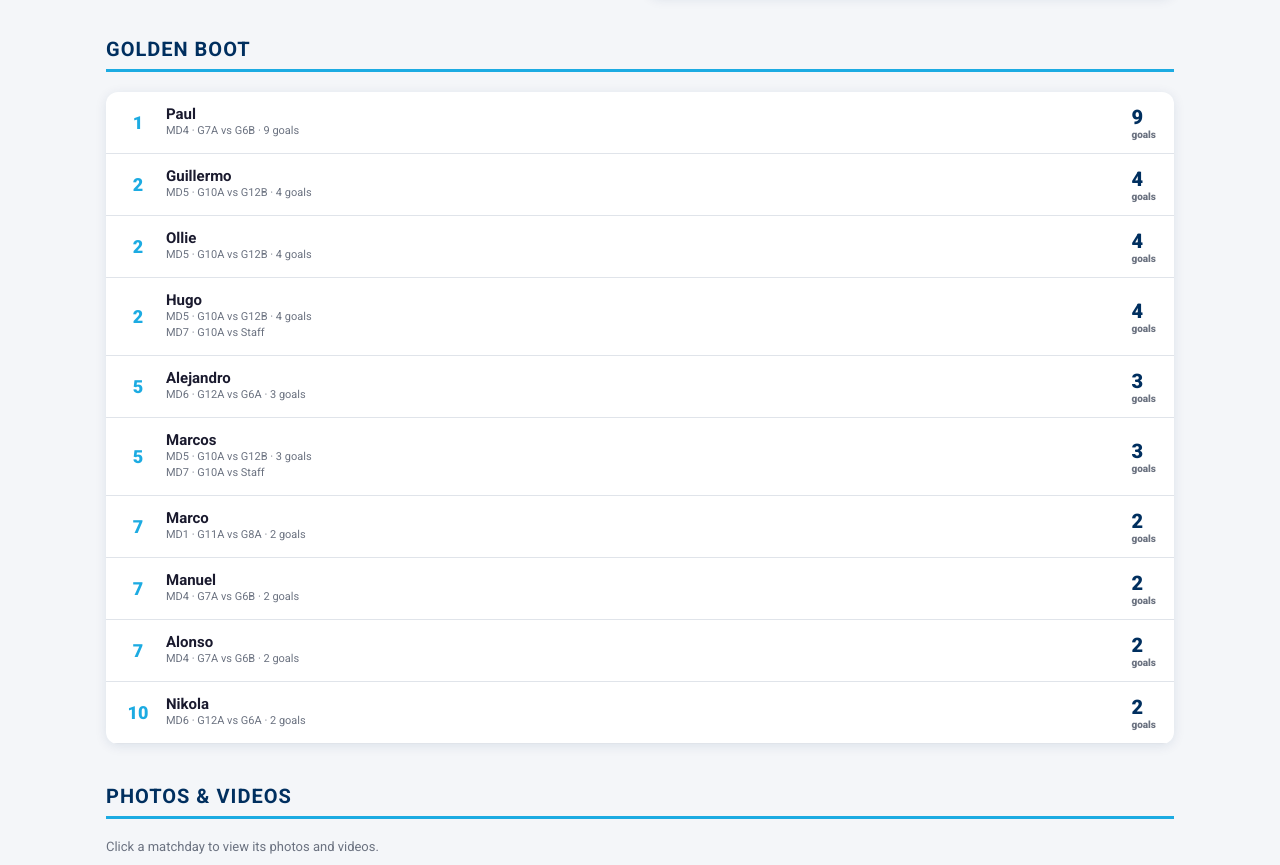
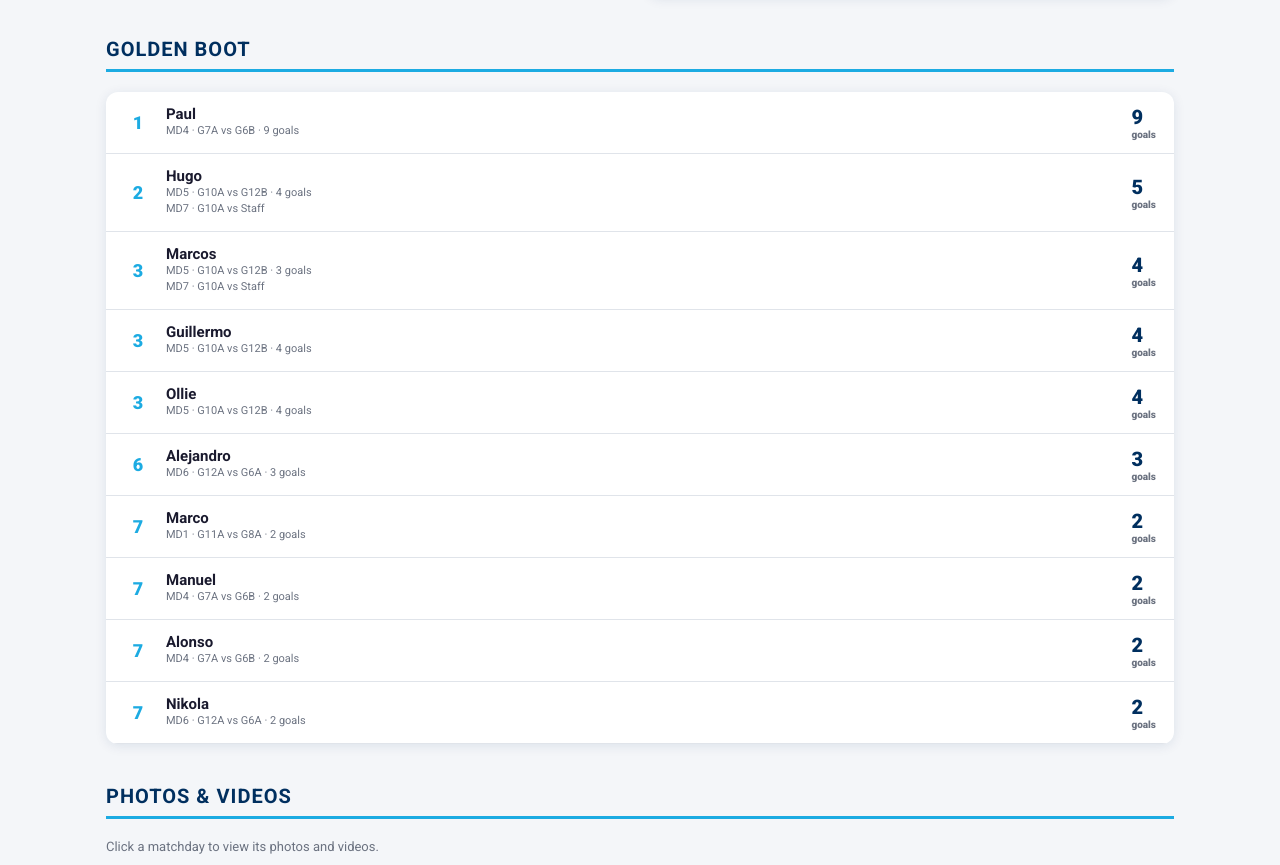
Before and after one commit to telmogsv/UNICUP26, a plain HTML site: page index.html in a window 1280 px wide. Shown: the part 2869-3734 px from the top of the page. Drawn offline with Linux system fonts and the light colour scheme; no server answers.

Commit message:
Merge penalty goals into the scorer; golden boot from match data
Penalties are counted as the same player's goals on match cards and in the
Golden Boot. Golden Boot totals and games are now computed from the match
scorers (own goals excluded, standard ranking, top 10 places).

Co-Authored-By: Claude Haiku 5.5 <noreply@anthropic.com>
Claude-Session: https://claude.ai/code/session_01SQXepfBKpn5FmLJmvjaTuS

```diff
--- a/index.html
+++ b/index.html
@@ -692,7 +692,7 @@ function renderStandings(){
 // ════════════════════════════════════════════════════
 function groupScorers(arr){
   const counts={},order=[];
-  arr.forEach(n=>{if(!counts[n]){counts[n]=0;order.push(n);}counts[n]++;});
+  arr.map(n=>String(n).replace(/\s*\(p\)\s*$/i,'').trim()).forEach(n=>{if(!counts[n]){counts[n]=0;order.push(n);}counts[n]++;});
   return order.map(n=>counts[n]>1?n+' ×'+counts[n]:n);
 }
 function renderSchedule(){
@@ -923,8 +923,32 @@ function playerGames(p){
   return out.sort((a,b)=>a.md-b.md);
 }
 
+function computeGoldenBoot(){
+  const norm=s=>String(s).replace(/\s*\(p\)\s*$/i,'').trim();
+  const tally=new Map();
+  MATCHES.forEach(m=>{
+    if(!m.scorers) return;
+    [['h',m.home],['a',m.away]].forEach(([side,team])=>{
+      (m.scorers[side]||[]).forEach(raw=>{
+        const name=norm(raw);
+        if(!name||/^o\.?g\.?$/i.test(name)) return;
+        const key=name+'|'+team;
+        tally.set(key,(tally.get(key)||0)+1);
+      });
+    });
+  });
+  const list=[...tally].map(([k,goals])=>{const i=k.indexOf('|');return {name:k.slice(0,i),team:k.slice(i+1),goals};})
+    .sort((a,b)=>b.goals-a.goals);
+  // standard competition ranking, keeping every player in the top 10 places
+  const out=[];let rank=0,prev=null;
+  list.forEach((p,i)=>{ if(p.goals!==prev){rank=i+1;prev=p.goals;} if(rank<=10) out.push({...p,rank,against:''}); });
+  return out;
+}
+
 function renderGoldenBoot(){
-  document.getElementById('gb-list').innerHTML=GOLDEN_BOOT.map(p=>{
+  const board0=computeGoldenBoot();
+  const board=board0.length?board0:GOLDEN_BOOT;
+  document.getElementById('gb-list').innerHTML=board.map(p=>{
     const games=playerGames(p);
     const lines=games.length
       ? games.map(g=>`<div class="boot-game">MD${g.md} · ${p.team} vs ${g.opp}${g.n>1?' · '+g.n+' goals':''}</div>`).join('')
```
